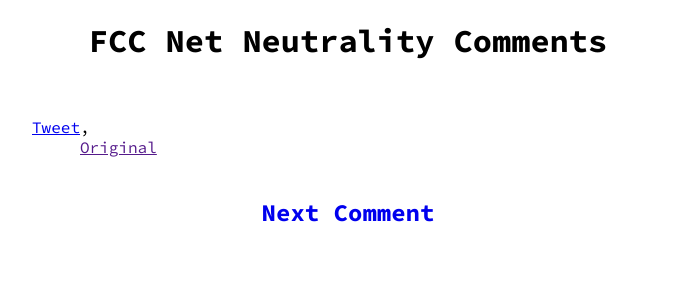
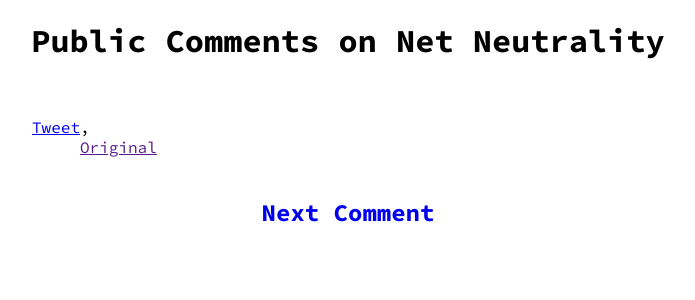
Before and after one commit to jjhuff/fcc-comments, a Python web app: template templates/index.html in a window 1280 px wide. Shown: the top 300 px of the page, without its empty margins (292-987 px from the left). Run offline with Jinja, Linux system fonts and the light colour scheme; the template is opened without the code that fills it, so the values that code supplies are empty; some libraries are stand-ins or nearby versions.

Commit message:
Update titles

```diff
--- a/main.py
+++ b/main.py
@@ -73,7 +73,7 @@
         else:
             return summarized
     else:
-        return 'FCC Net Neutrality Comments'
+        return "Public Comments on Net Neutrality"
 
 class IndexHandler(BaseHandler):
     def get(self, proceeding="14-28", comment_id=None):
--- a/templates/index.html
+++ b/templates/index.html
@@ -3,8 +3,8 @@
     <head>
         <meta charset="utf-8">
         <meta http-equiv="X-UA-Compatible" content="IE=edge">
-        <title>FCC Net Neutrality Comments</title>
-        <meta name="description" content="FCC Net Neutrality Comments">
+        <title>Public Comments on Net Neutrality</title>
+        <meta name="description" content="Public Comments on Net Neutrality">
         <meta http-equiv="content-language" content="en-us">
         <meta name="viewport" content="width=device-width, initial-scale=1">
         <base href="/" />
@@ -85,7 +85,7 @@
         </script>
     </head>
     <body>
-        <h1 class='title'>FCC Net Neutrality Comments</h1>
+        <h1 class='title'>Public Comments on Net Neutrality</h1>
 
         <div class='comment_container'>
             <div class='comment_wrapper'>
```
